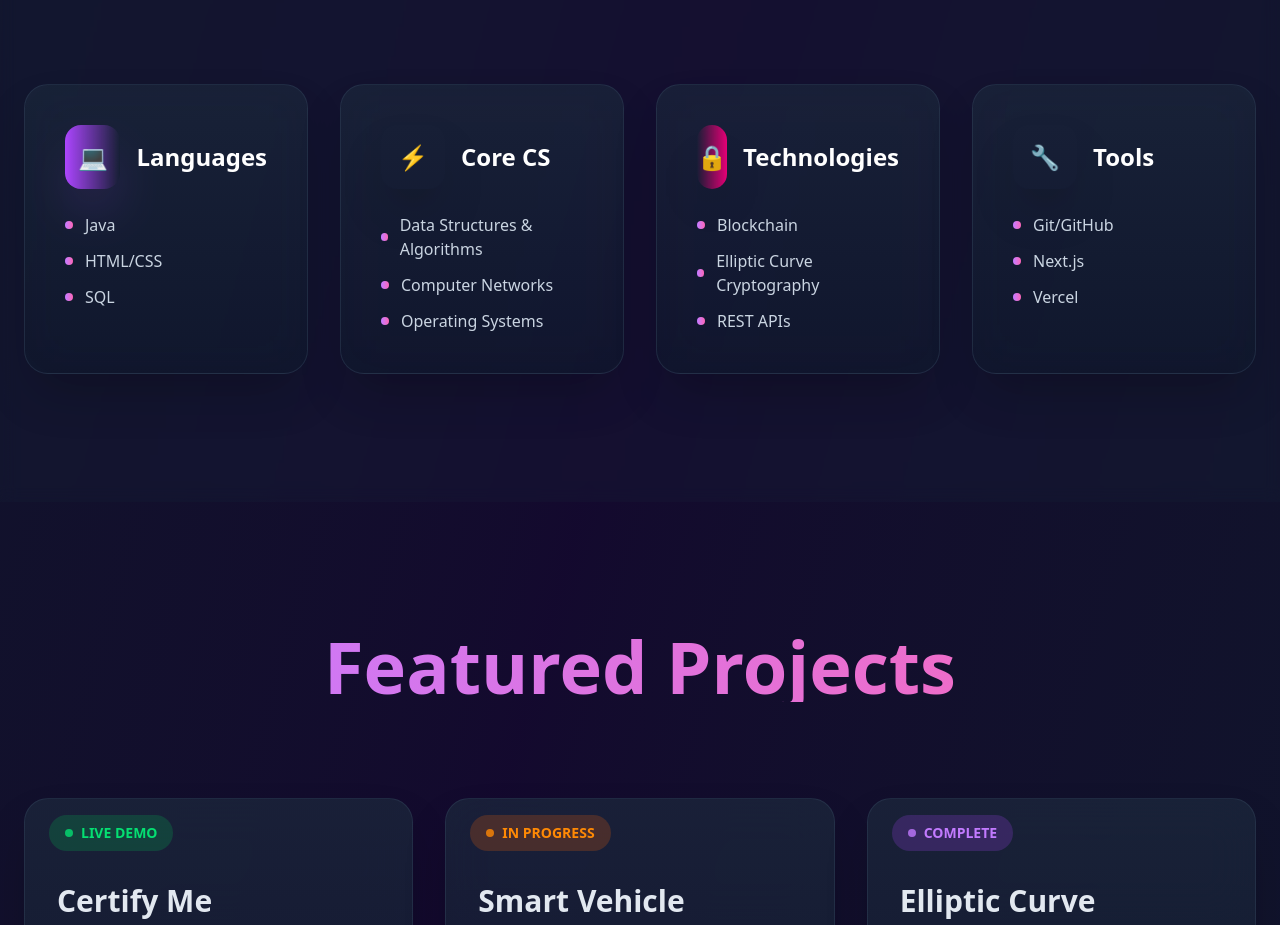
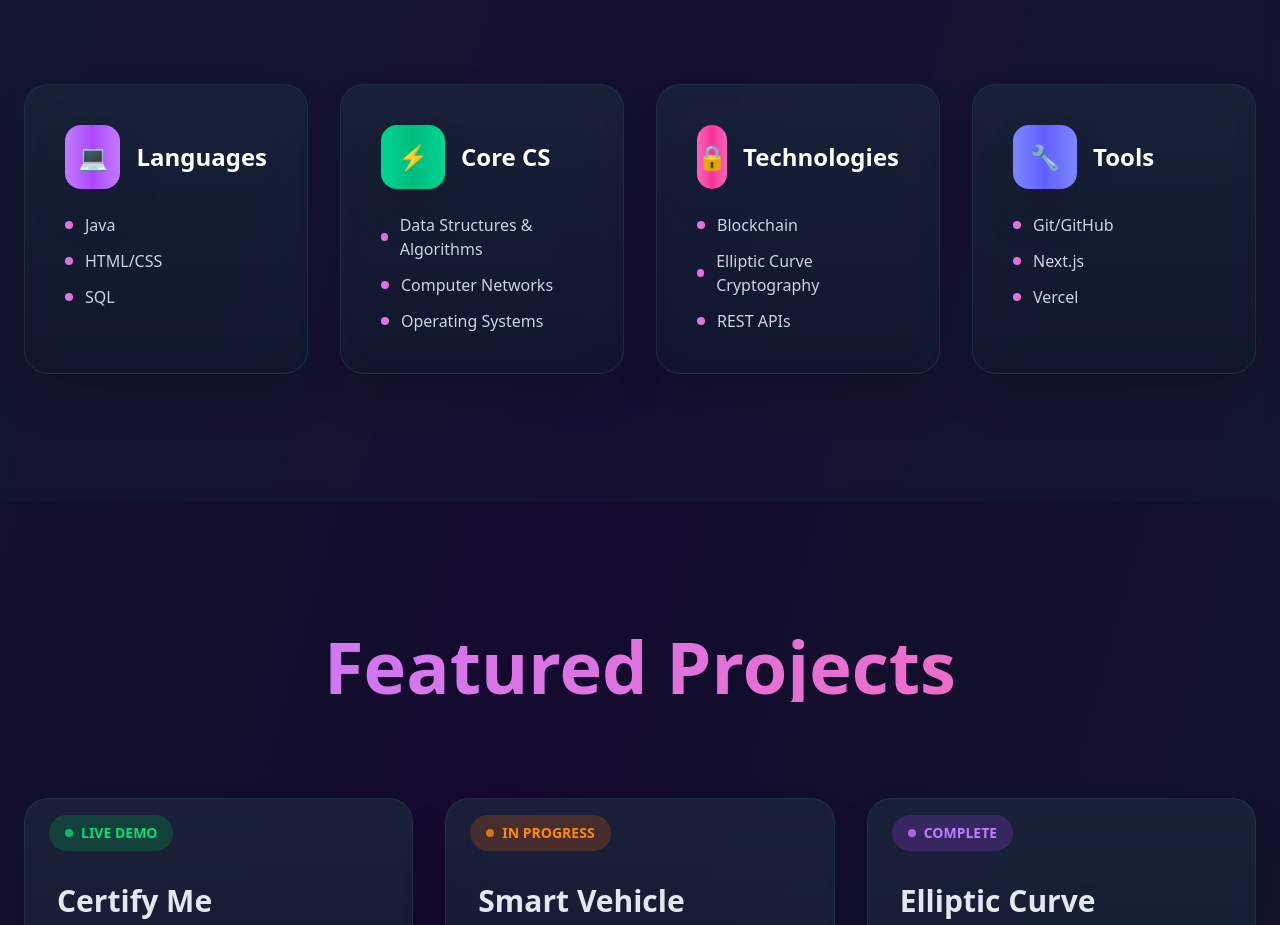
Before and after one commit to manigit434/portfolio, a Next.js app: page / in a window 1280 px wide. Shown: the part 2020-2945 px from the top of the page. Built offline with nearby package versions, Linux system fonts and the light colour scheme.

Commit message:
Fix framer-motion easing types

```diff
--- a/app/page.tsx
+++ b/app/page.tsx
@@ -39,7 +39,7 @@ export default function Home() {
     visible: {
       opacity: 1,
       y: 0,
-      transition: { duration: 0.6, ease: 'easeOut' },
+      transition: { duration: 0.6, ease: 'easeOut' as const },
     },
   };
 
@@ -315,7 +315,7 @@ const statGradient: Record<string, string> = {
                 className="group aspect-square w-full bg-gradient-to-b from-slate-800/60 to-slate-900/60 backdrop-blur-xl p-8 rounded-3xl border border-slate-700/50 hover:border-purple-500/50 transition-all duration-500 shadow-2xl flex flex-col justify-center"
               >
                 <motion.div
-                  className={`text-4xl font-black bg-gradient-to-r from-${stat.color}-400 via-${stat.color}-500 to-${stat.color}-400 bg-clip-text text-transparent mb-4 group-hover:scale-110 transition-all duration-300`}
+                  className={`text-4xl font-black bg-gradient-to-r ${statGradient[stat.color]} bg-clip-text text-transparent mb-4 group-hover:scale-110 transition-all duration-300`}
                   animate={{ rotateY: [0, 5, 0] }}
                   transition={{ duration: 2, repeat: Infinity }}
                 >
@@ -384,7 +384,7 @@ const statGradient: Record<string, string> = {
             >
               <div className="flex items-center space-x-4 mb-6">
                 <motion.div
-                  className={`w-16 h-16 bg-gradient-to-r from-${skillGroup.color}-500 to-${skillGroup.color}-600 rounded-2xl flex items-center justify-center text-2xl shadow-2xl shadow-${skillGroup.color}-500/25 group-hover:scale-110 transition-all duration-300`}
+                  className={`w-16 h-16 bg-gradient-to-r ${statGradient[skillGroup.color]} rounded-2xl flex items-center justify-center text-2xl shadow-2xl group-hover:scale-110 transition-all duration-300`}
                   whileHover={{ rotate: 360 }}
                   transition={{ duration: 0.5 }}
                 >
```
